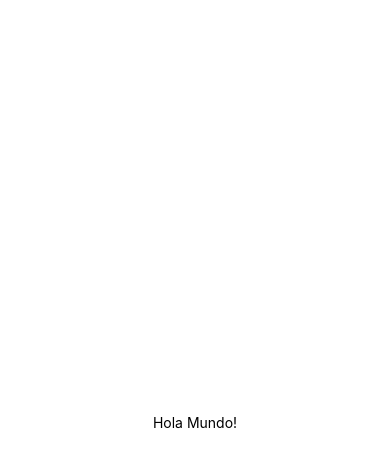
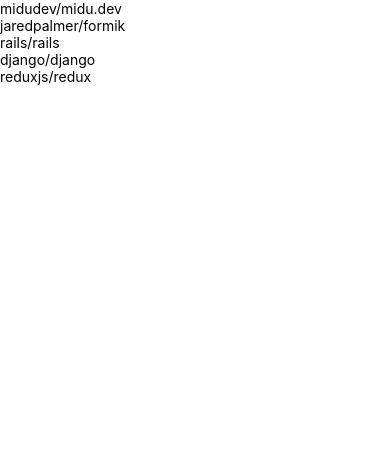
Before and after one commit to robertcach/rating-app, a React Native app: screen / in a window 390 px wide. Shown: the top 466 px of the page. Built offline with nearby package versions, Linux system fonts and the light colour scheme.

Commit message:
feat: add data and create component to iterate them

```diff
--- a/App.js
+++ b/App.js
@@ -1,20 +1,5 @@
-import { Alert, StyleSheet, Text, View, TouchableWithoutFeedback } from 'react-native';
+import Main from './src/components/Main/Main';
 
 export default function App() {
-  return (
-    <View style={styles.container}>
-      <TouchableWithoutFeedback onPress={() => Alert.alert("Hemos hecho clic en el texto")}>
-        <Text>Hola Mundo!</Text>
-      </TouchableWithoutFeedback>
-    </View>
-  );
+  return <Main />;
 }
-
-const styles = StyleSheet.create({
-  container: {
-    flex: 1,
-    backgroundColor: '#fff',
-    alignItems: 'center',
-    justifyContent: 'center',
-  },
-});
--- /dev/null
+++ b/src/components/Main/Main.jsx
@@ -0,0 +1,13 @@
+import { Text, View } from 'react-native';
+import Constants from 'expo-constants';
+import RepositoryList from '../RepositoryList/RepositoryList';
+
+const Main = () => {
+  return (
+    <View style={{ marginTop: Constants.statusBarHeight }}>
+      <RepositoryList />
+    </View>
+  );
+};
+
+export default Main;
--- /dev/null
+++ b/src/components/RepositoryList/RepositoryList.jsx
@@ -0,0 +1,16 @@
+import { View, Text } from 'react-native';
+import repositories from '../../data/repositories';
+
+const RepositoryList = () => {
+  return (
+    <View>
+      {repositories.map((repo) => (
+        <View key={repo.id}>
+          <Text>{repo.fullName}</Text>
+        </View>
+      ))}
+    </View>
+  );
+};
+
+export default RepositoryList;
--- /dev/null
+++ b/src/data/repositories.js
@@ -0,0 +1,57 @@
+export default [
+  {
+    id: 'midudev.midu.dev',
+    fullName: 'midudev/midu.dev',
+    description: 'Blog de noticias sobre desarrollo',
+    language: 'HTML',
+    forksCount: 3123,
+    stargazersCount: 52869,
+    ratingAverage: 0,
+    reviewCount: 0,
+    ownerAvatarUrl: 'https://avatars.githubusercontent.com/u/1561955?v=4',
+  },
+  {
+    id: 'jaredpalmer.formik',
+    fullName: 'jaredpalmer/formik',
+    description: 'Build forms in React, without the tears',
+    language: 'TypeScript',
+    forksCount: 1589,
+    stargazersCount: 21553,
+    ratingAverage: 88,
+    reviewCount: 4,
+    ownerAvatarUrl: 'https://avatars2.githubusercontent.com/u/4060187?v=4',
+  },
+  {
+    id: 'rails.rails',
+    fullName: 'rails/rails',
+    description: 'Ruby on Rails',
+    language: 'Ruby',
+    forksCount: 18349,
+    stargazersCount: 45377,
+    ratingAverage: 100,
+    reviewCount: 2,
+    ownerAvatarUrl: 'https://avatars1.githubusercontent.com/u/4223?v=4',
+  },
+  {
+    id: 'django.django',
+    fullName: 'django/django',
+    description: 'The Web framework for perfectionists with deadlines.',
+    language: 'Python',
+    forksCount: 21015,
+    stargazersCount: 48496,
+    ratingAverage: 73,
+    reviewCount: 5,
+    ownerAvatarUrl: 'https://avatars2.githubusercontent.com/u/27804?v=4',
+  },
+  {
+    id: 'reduxjs.redux',
+    fullName: 'reduxjs/redux',
+    description: 'Predictable state container for JavaScript apps',
+    language: 'TypeScript',
+    forksCount: 13902,
+    stargazersCount: 52869,
+    ratingAverage: 0,
+    reviewCount: 0,
+    ownerAvatarUrl: 'https://avatars3.githubusercontent.com/u/13142323?v=4',
+  },
+];
```
Also changed, not shown: package.json (+7 -2 lines), .prettierrc.json (added), 1 other file (tests, documents, lock files or other folders).
